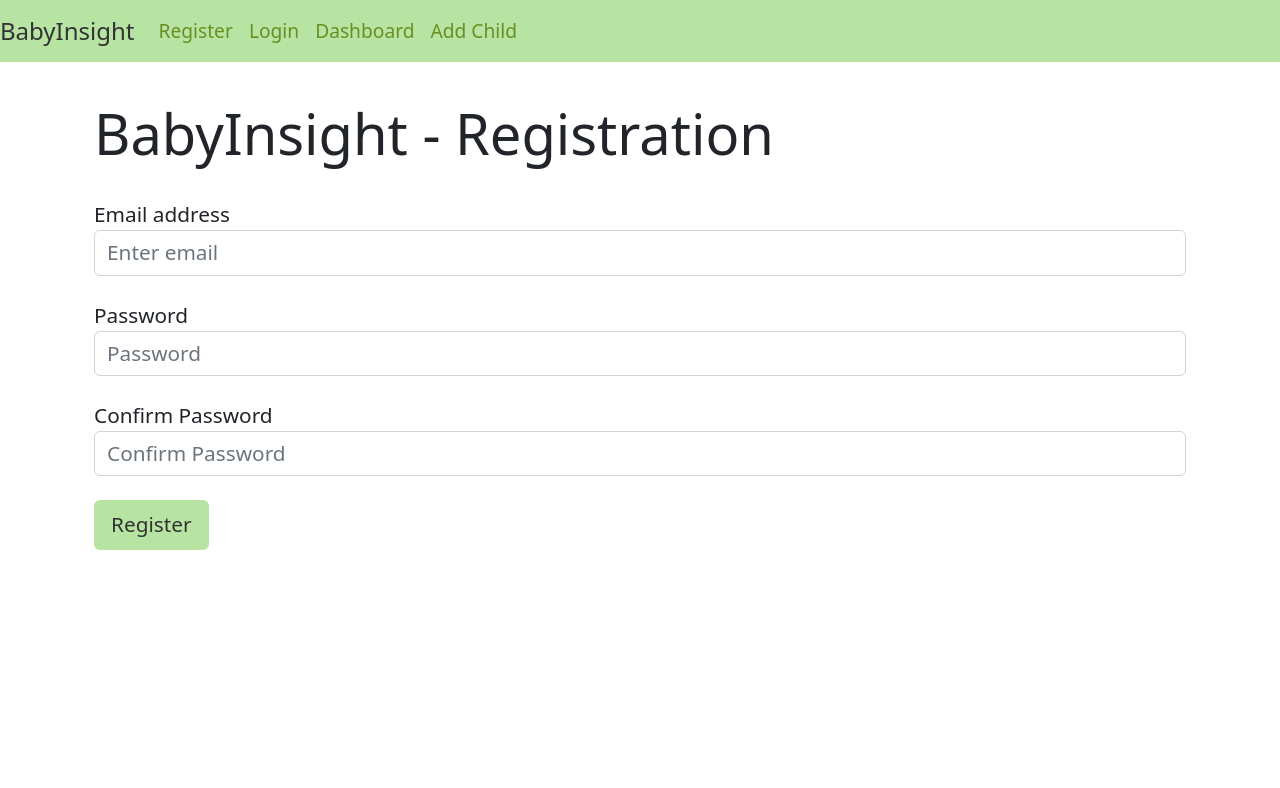
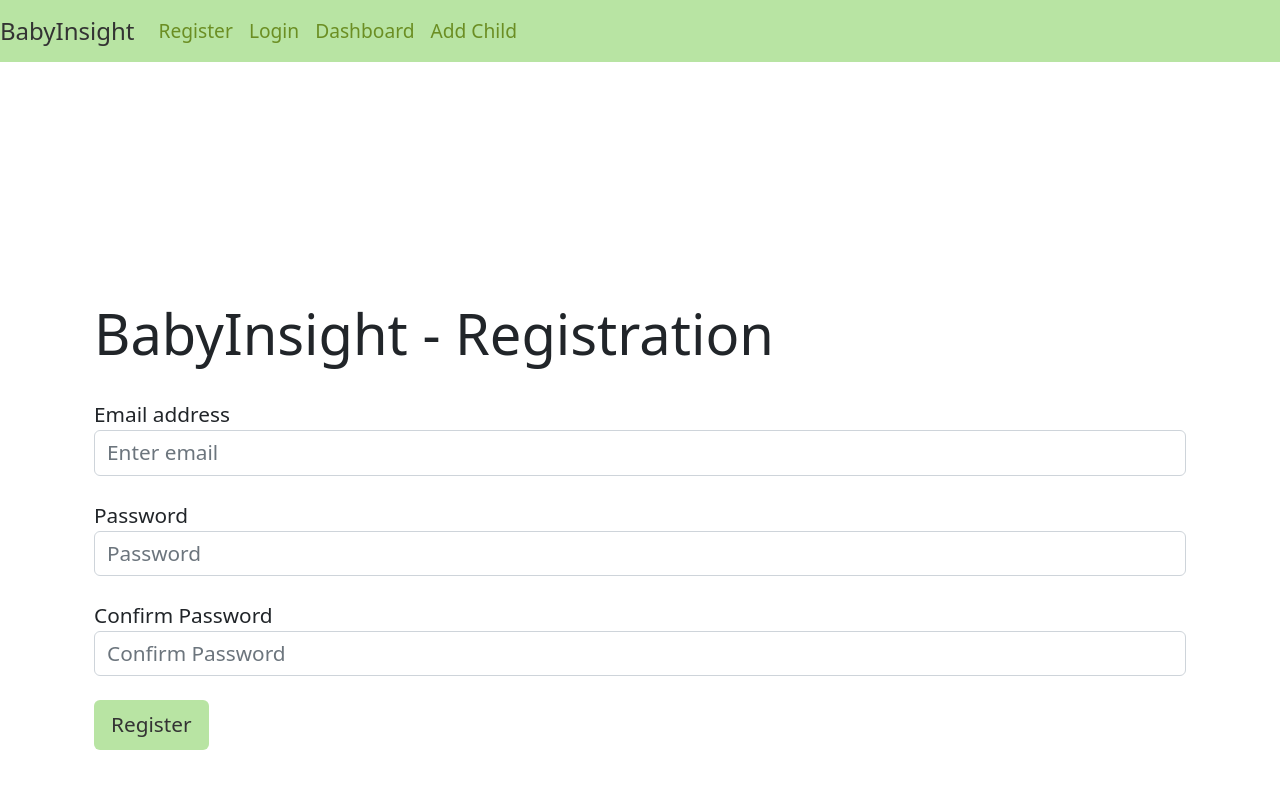
Before and after one commit to jeanpolbac/BabyInsight-Frontend, an Angular app: page /register in a window 1280 px wide. Shown: the top 788 px of the page. Built offline with nearby package versions, Linux system fonts and the light colour scheme.

Commit message:
Add CSS and docstring to register component

```diff
--- a/src/app/authentication/register/register.component.css
+++ b/src/app/authentication/register/register.component.css
@@ -0,0 +1,4 @@
+#register-container {
+  margin-top: 100px;
+  padding-top: 100px;
+}
--- a/src/app/authentication/register/register.component.html
+++ b/src/app/authentication/register/register.component.html
@@ -1,5 +1,5 @@
 <!-- Registration Form -->
-<div class="container mt-6 pt-6 center-container">
+<div class="container mt-6 pt-6 center-container" id="register-container">
   <h1 class="display-4">BabyInsight - Registration</h1>
   <form (ngSubmit)="onSubmit()" class="pt-4">
     <div class="form-group mb-4">
```
Also changed, not shown: src/app/authentication/register/register.component.ts (+6 -3 lines).
